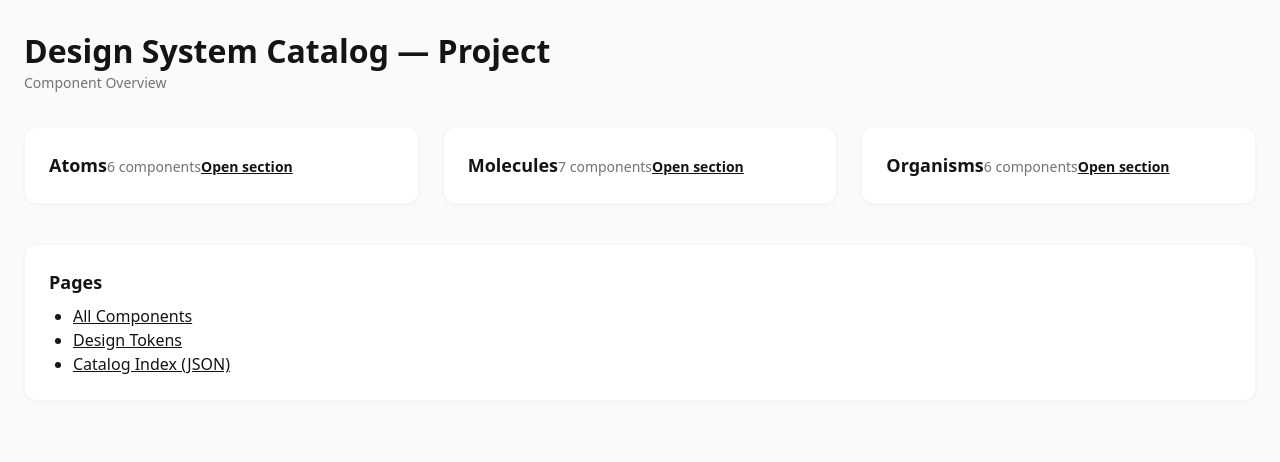
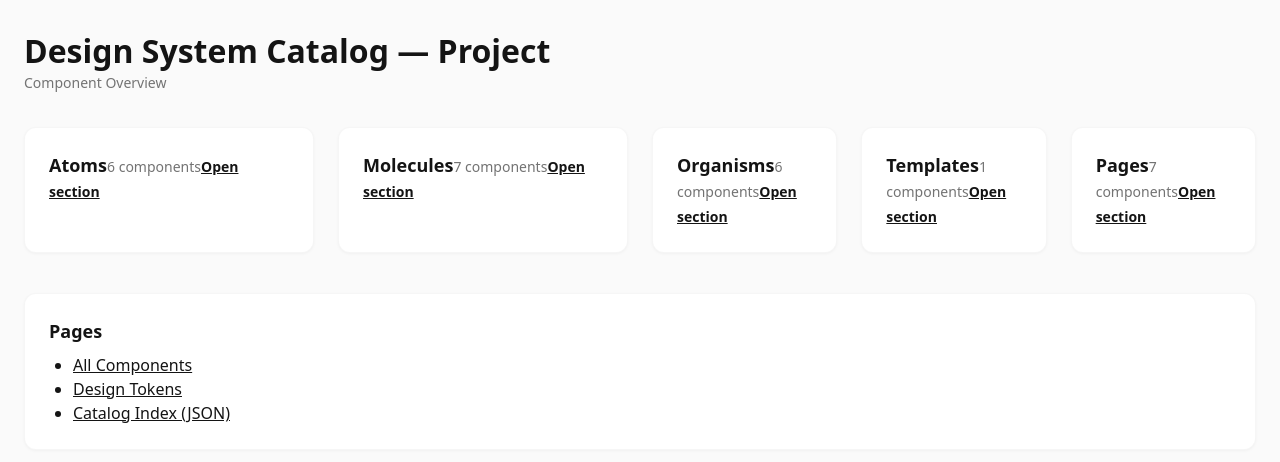
Before and after one commit to Orion-Blue/brutal-indian-palette, a React (Vite) app: page /design-system/catalog in a window 1280 px wide. Shown: the top 462 px of the page. Built offline with nearby package versions, Linux system fonts and the light colour scheme; the HTML template or start-up script is replaced by a standard one.

Commit message:
Add tiles for Templates and Pages
cgen-e101766e2daa415093b0dc8261d8181a

```diff
--- a/src/pages/DesignSystemCatalogOverview.tsx
+++ b/src/pages/DesignSystemCatalogOverview.tsx
@@ -20,20 +20,30 @@ export default function DesignSystemCatalogOverview(){
       </header>
 
       <div className="grid grid-cols-12 gap-6 mb-10">
-        <div className="col-span-12 md:col-span-4 bg-card border border-border/30 rounded-xl p-6 shadow-sm">
+        <div className="col-span-12 md:col-span-3 bg-card border border-border/30 rounded-xl p-6 shadow-sm">
           <Text variant="h3" weight="bold">Atoms</Text>
           <Text variant="body" className="text-muted-foreground">{counts.atoms} components</Text>
-          <a href="/design-system/catalog-all#Atoms" className="text-sm font-semibold underline">Open section</a>
+          <a href="/design-system/catalog-all#Atom" className="text-sm font-semibold underline">Open section</a>
         </div>
-        <div className="col-span-12 md:col-span-4 bg-card border border-border/30 rounded-xl p-6 shadow-sm">
+        <div className="col-span-12 md:col-span-3 bg-card border border-border/30 rounded-xl p-6 shadow-sm">
           <Text variant="h3" weight="bold">Molecules</Text>
           <Text variant="body" className="text-muted-foreground">{counts.molecules} components</Text>
-          <a href="/design-system/catalog-all#Molecules" className="text-sm font-semibold underline">Open section</a>
+          <a href="/design-system/catalog-all#Molecule" className="text-sm font-semibold underline">Open section</a>
         </div>
-        <div className="col-span-12 md:col-span-4 bg-card border border-border/30 rounded-xl p-6 shadow-sm">
+        <div className="col-span-12 md:col-span-2 bg-card border border-border/30 rounded-xl p-6 shadow-sm">
           <Text variant="h3" weight="bold">Organisms</Text>
           <Text variant="body" className="text-muted-foreground">{counts.organisms} components</Text>
-          <a href="/design-system/catalog-all#Organisms" className="text-sm font-semibold underline">Open section</a>
+          <a href="/design-system/catalog-all#Organism" className="text-sm font-semibold underline">Open section</a>
+        </div>
+        <div className="col-span-12 md:col-span-2 bg-card border border-border/30 rounded-xl p-6 shadow-sm">
+          <Text variant="h3" weight="bold">Templates</Text>
+          <Text variant="body" className="text-muted-foreground">{counts.templates} components</Text>
+          <a href="/design-system/catalog-all#Template" className="text-sm font-semibold underline">Open section</a>
+        </div>
+        <div className="col-span-12 md:col-span-2 bg-card border border-border/30 rounded-xl p-6 shadow-sm">
+          <Text variant="h3" weight="bold">Pages</Text>
+          <Text variant="body" className="text-muted-foreground">{counts.pages} components</Text>
+          <a href="/design-system/catalog-all#Page" className="text-sm font-semibold underline">Open section</a>
         </div>
       </div>
 
```
